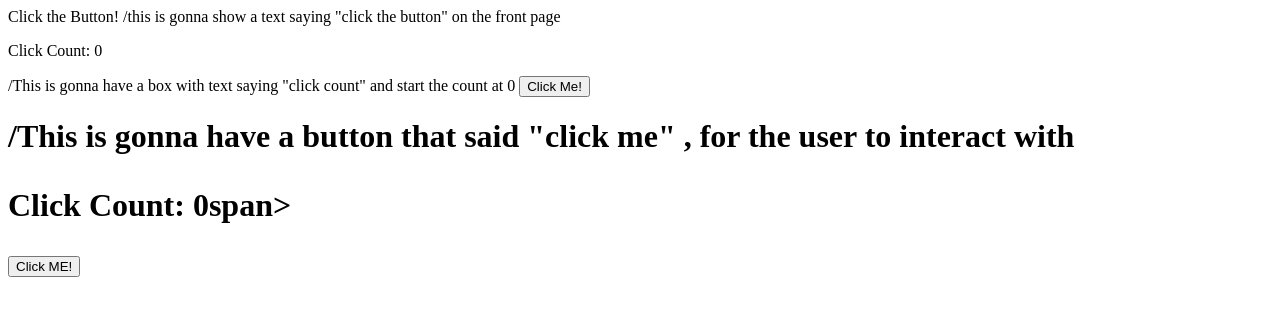
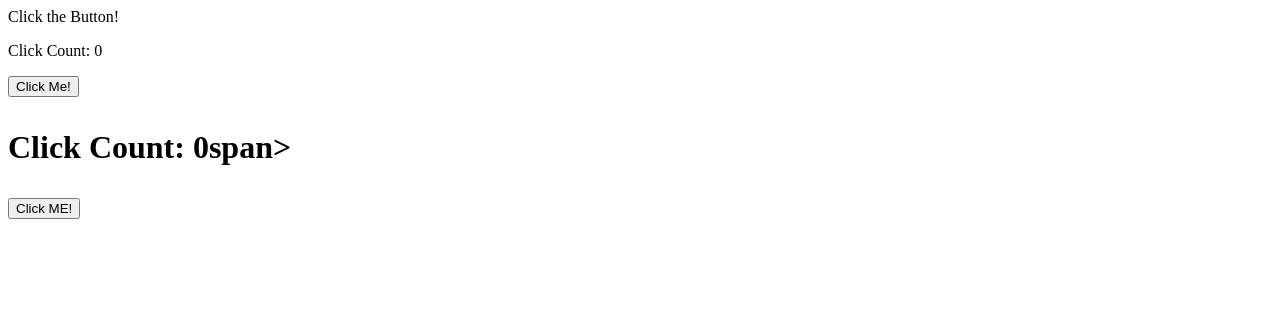
Before and after one commit to JD1079/ButtonDOMLocalStorage---comment-on-the-code-, a plain HTML site: page index.html in a window 1280 px wide. Drawn offline with Linux system fonts and the light colour scheme.

Commit message:
Update index.html

```diff
--- a/index.html
+++ b/index.html
@@ -1,7 +1,8 @@
 <link rel= "stylesheet" style ="text/css" href="style.css"
-<h1 id="header">Click the Button!</h1> /this is gonna show a text saying "click the button" on the front page
-    <p>Click Count: <span id="click-count">0</span></p> /This is gonna have a box with text saying "click count" and start the count at 0
-<button id="click-button">Click Me!</button><h1> /This is gonna have a button that said "click me" , for the user to interact with
+<h1 id="header">Click the Button!</h1>
+<!--this is gonna show a text saying "click the button" on the front page-->
+    <p>Click Count: <span id="click-count">0</span></p> <!--This is gonna have a box with text saying "click count" and start the count at 0-->
+<button id="click-button">Click Me!</button><h1> <!--This is gonna have a button that said "click me" , for the user to interact with-->
 <p>Click Count: <span id="click-count">0</span>span></p>
 <button id="click-button">Click ME!</button><h1>
     <script src="script.js></h1>script>
```
